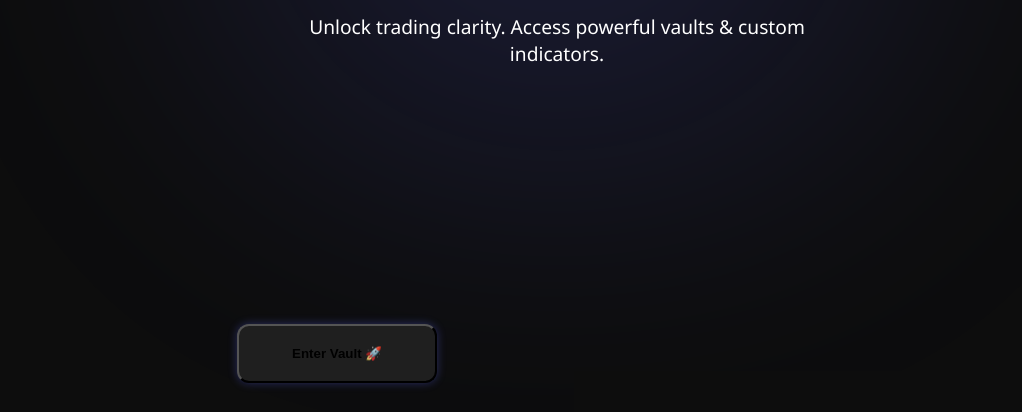
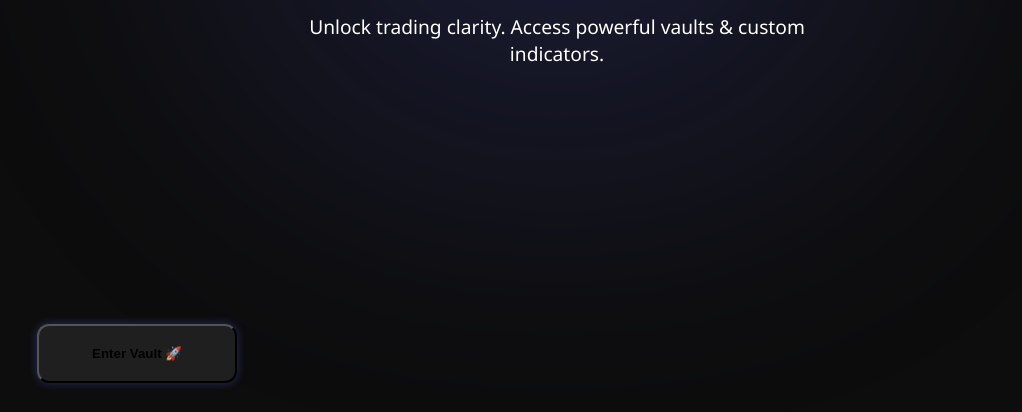
Before and after one commit to BackSpaceDenied/Vault, a plain HTML site: page vault.html in a window 1280 px wide. Shown: the part 540-952 px from the top of the page, without its empty margins (83-1105 px from the left). Drawn offline with nearby package versions, Linux system fonts and the light colour scheme.

Commit message:
Update vault-style.css

```diff
--- a/vault-style.css
+++ b/vault-style.css
@@ -71,7 +71,7 @@ body {
 }.buttoning {
     background: #1f1f1f;
     padding: 20px;
-    margin-left: 320px;
+    margin-left: 120px;
     border-radius: 12px;
     box-shadow: 0 0 10px #646cff55;
     min-width: 200px;
```
